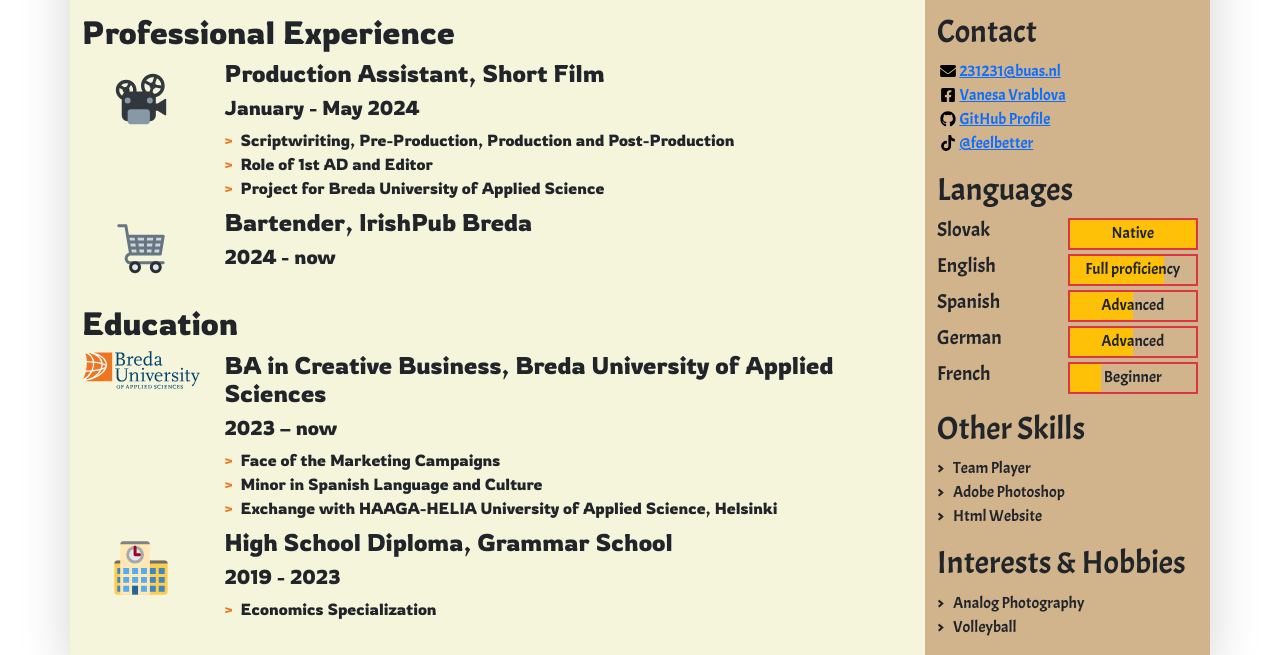
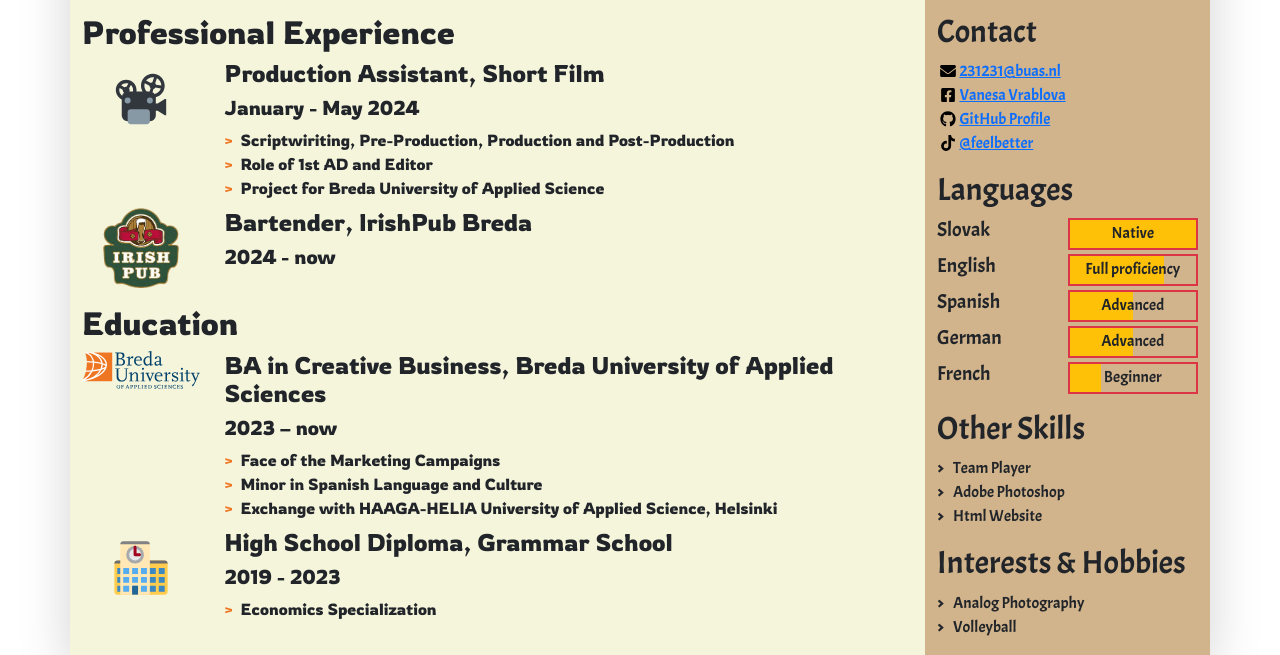
Before and after one commit to vanesulienka/prj_cv, a plain HTML site: page index.html in a window 1280 px wide. Shown: the part 259-914 px from the top of the page. Drawn offline with nearby package versions, Linux system fonts and the light colour scheme; a web font is replaced by a local one.

Commit message:
irishpub-logo

```diff
--- a/index.html
+++ b/index.html
@@ -14,7 +14,7 @@
     <!-- Links to our additional CSS styles -->
     <link rel="stylesheet" href="css/styles.css">
 
-    <title>Firstname Lastname's Resumé</title>
+    <title>CV-Vrablova</title>
   </head>
   <!-- End of the head -->
 
@@ -99,7 +99,7 @@
               <li class="biography-item row mb-2">
                 <div class="logo-container col-3 col-sm-2 col-md-3 col-lg-2">
                 <!-- We're using a grid inside a grid so we can align logos and text -->
-                  <img class="biography-logo mw-100 d-block mx-auto" src="images/employers/trolley.svg" alt="Company logo" width="80">
+                  <img class="biography-logo mw-100 d-block mx-auto" src="images/irish.png" alt="Company logo" width="80">
                 </div>
                 <div class="biography-contents col-9 col-sm-10 col-md-9 col-lg-10">
                   <h4>Bartender, IrishPub Breda</h4>
```
Also changed, not shown: images/irish.png (added), 1 other file.
